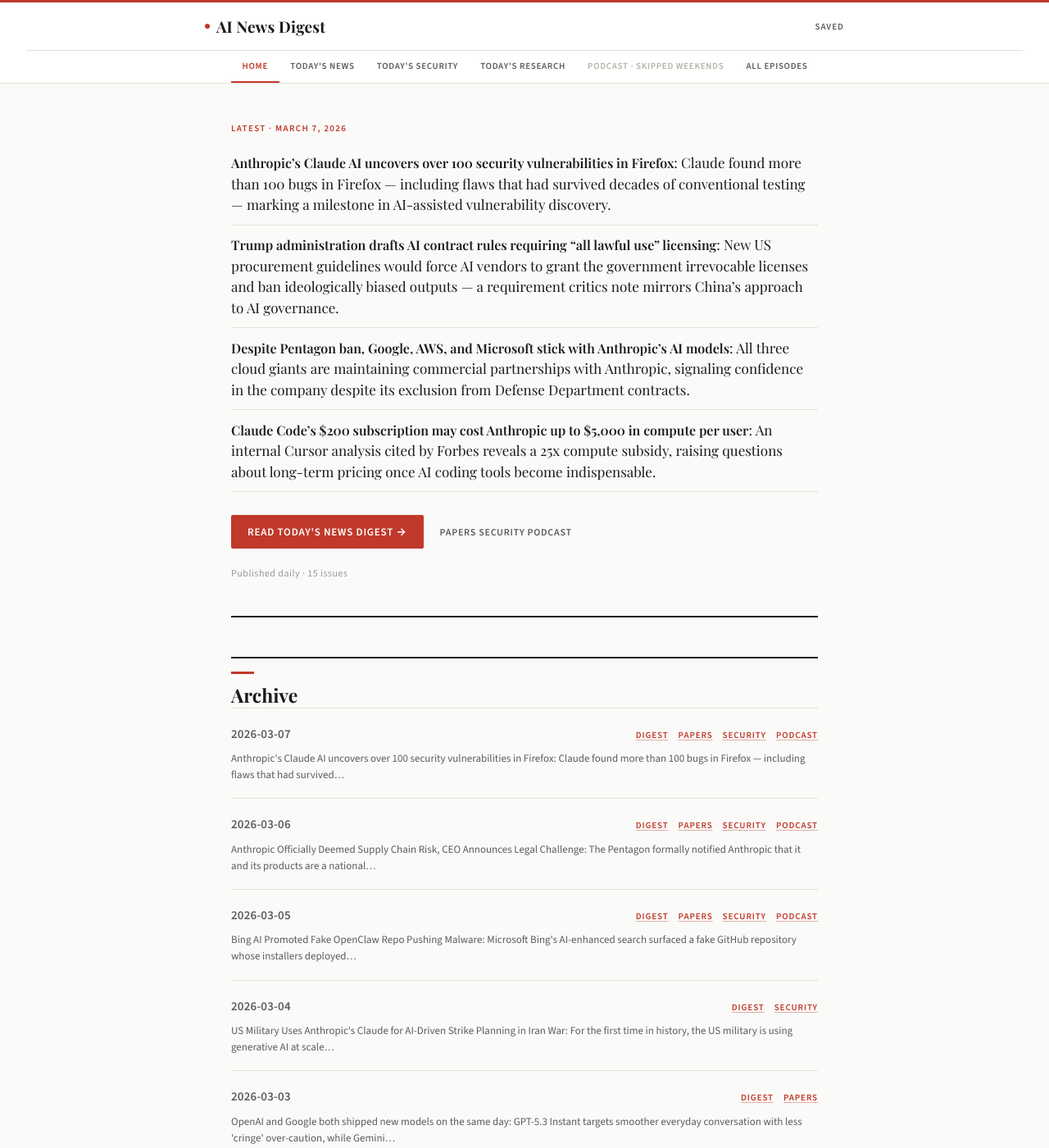
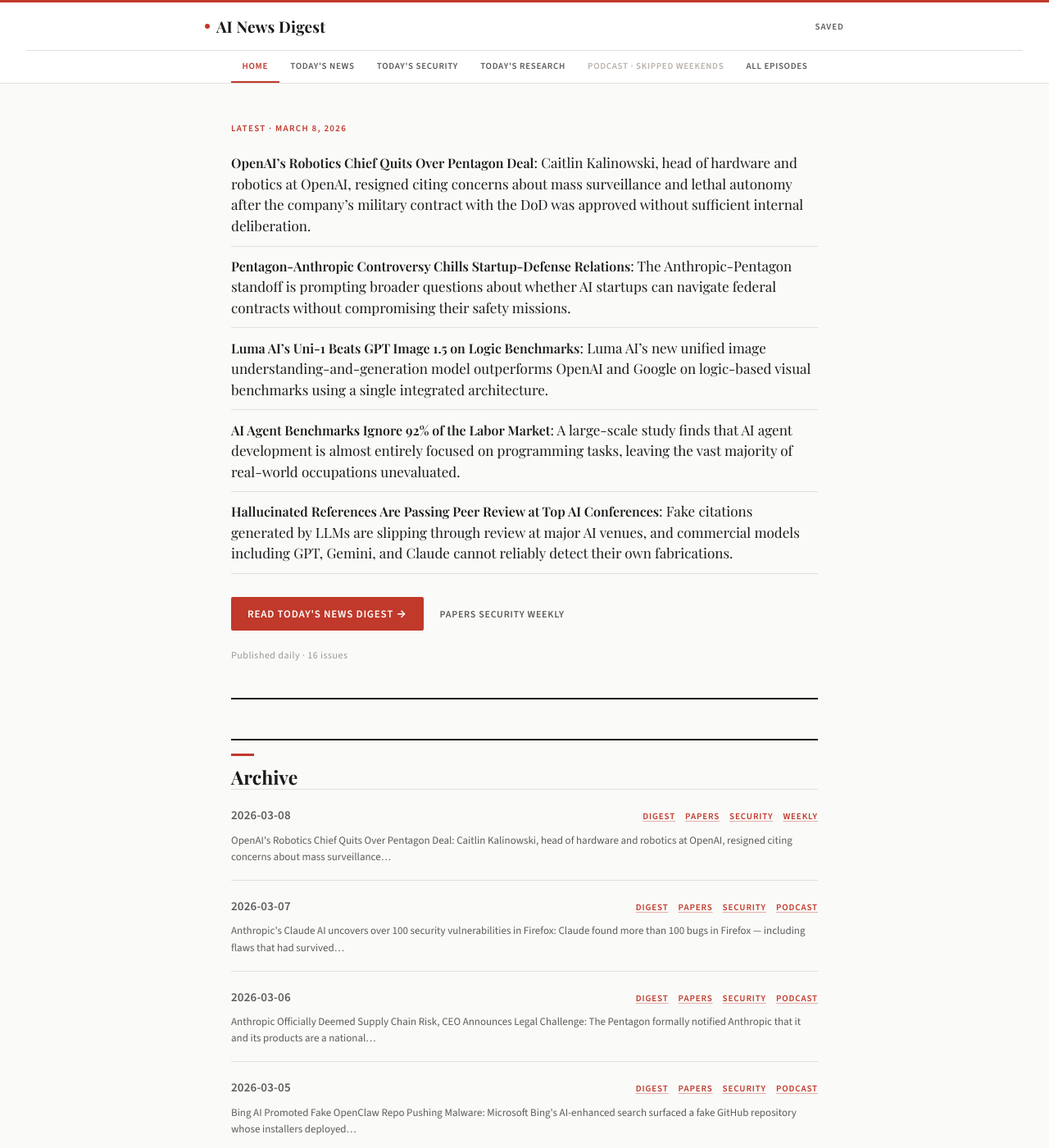
Before and after one commit to eddyariki/news-feed-digest, a Jekyll site: the page built from index.md, in a window 1280 px wide and 1400 px high. Shown: the whole window at 82% size. Built offline with Jekyll 4.4.1, drawn with Linux system fonts in a browser that asks for light colours; some web fonts are replaced.

Commit message:
Update index.md to 2026-03-08

```diff
--- a/index.md
+++ b/index.md
@@ -1,17 +1,24 @@
 ---
 title: AI News Digest
 layout: home
-hero_date: "March 7, 2026"
+hero_date: "March 8, 2026"
 hero_primary_label: "Read Today's News Digest"
-hero_primary_link: "2026-03-07/digest"
-hero_secondary: "[Papers](2026-03-07/papers) [Security](2026-03-07/security) [Podcast](2026-03-07/podcast)"
-issue_count: 15
+hero_primary_link: "2026-03-08/digest"
+hero_secondary: "[Papers](2026-03-08/papers) [Security](2026-03-08/security) [Weekly](2026-03-08/weekly)"
+issue_count: 16
 highlights: |
-  - **[Anthropic's Claude AI uncovers over 100 security vulnerabilities in Firefox](https://the-decoder.com/anthropics-claude-ai-uncovers-over-100-security-vulnerabilities-in-firefox/)**: Claude found more than 100 bugs in Firefox — including flaws that had survived decades of conventional testing — marking a milestone in AI-assisted vulnerability discovery.
-  - **[Trump administration drafts AI contract rules requiring "all lawful use" licensing](https://the-decoder.com/trump-administration-drafts-ai-contract-rules-requiring-companies-to-license-systems-for-all-lawful-use/)**: New US procurement guidelines would force AI vendors to grant the government irrevocable licenses and ban ideologically biased outputs — a requirement critics note mirrors China's approach to AI governance.
-  - **[Despite Pentagon ban, Google, AWS, and Microsoft stick with Anthropic's AI models](https://the-decoder.com/despite-pentagon-ban-google-aws-and-microsoft-stick-with-anthropics-ai-models/)**: All three cloud giants are maintaining commercial partnerships with Anthropic, signaling confidence in the company despite its exclusion from Defense Department contracts.
-  - **[Claude Code's $200 subscription may cost Anthropic up to $5,000 in compute per user](https://the-decoder.com/anthropics-claude-code-subscription-may-consume-up-to-5000-in-compute-per-month-while-charging-the-user-just-200/)**: An internal Cursor analysis cited by Forbes reveals a 25x compute subsidy, raising questions about long-term pricing once AI coding tools become indispensable.
+  - **[OpenAI's Robotics Chief Quits Over Pentagon Deal](https://the-decoder.com/openais-hardware-and-robotics-chief-quits-over-military-deal-she-says-lacked-enough-deliberation/)**: Caitlin Kalinowski, head of hardware and robotics at OpenAI, resigned citing concerns about mass surveillance and lethal autonomy after the company's military contract with the DoD was approved without sufficient internal deliberation.
+  - **[Pentagon-Anthropic Controversy Chills Startup-Defense Relations](https://techcrunch.com/2026/03/08/will-the-pentagons-anthropic-controversy-scare-startups-away-from-defense-work/)**: The Anthropic-Pentagon standoff is prompting broader questions about whether AI startups can navigate federal contracts without compromising their safety missions.
+  - **[Luma AI's Uni-1 Beats GPT Image 1.5 on Logic Benchmarks](https://the-decoder.com/luma-ais-new-uni-1-image-model-tops-nano-banana-2-and-gpt-image-1-5-on-logic-based-benchmarks/)**: Luma AI's new unified image understanding-and-generation model outperforms OpenAI and Google on logic-based visual benchmarks using a single integrated architecture.
+  - **[AI Agent Benchmarks Ignore 92% of the Labor Market](https://the-decoder.com/ai-agent-benchmarks-obsess-over-coding-while-ignoring-92-of-the-us-labor-market-study-finds/)**: A large-scale study finds that AI agent development is almost entirely focused on programming tasks, leaving the vast majority of real-world occupations unevaluated.
+  - **[Hallucinated References Are Passing Peer Review at Top AI Conferences](https://the-decoder.com/hallucinated-references-are-passing-peer-review-at-top-ai-conferences-and-a-new-open-tool-wants-to-fix-that/)**: Fake citations generated by LLMs are slipping through review at major AI venues, and commercial models including GPT, Gemini, and Claude cannot reliably detect their own fabrications.
 archive:
+  - date: "2026-03-08"
+    has_papers: true
+    has_security: true
+    has_weekly: true
+    has_podcast: false
+    highlight: "OpenAI's Robotics Chief Quits Over Pentagon Deal: Caitlin Kalinowski, head of hardware and robotics at OpenAI, resigned citing concerns about mass surveillance…"
   - date: "2026-03-07"
     has_papers: true
     has_security: true
```
